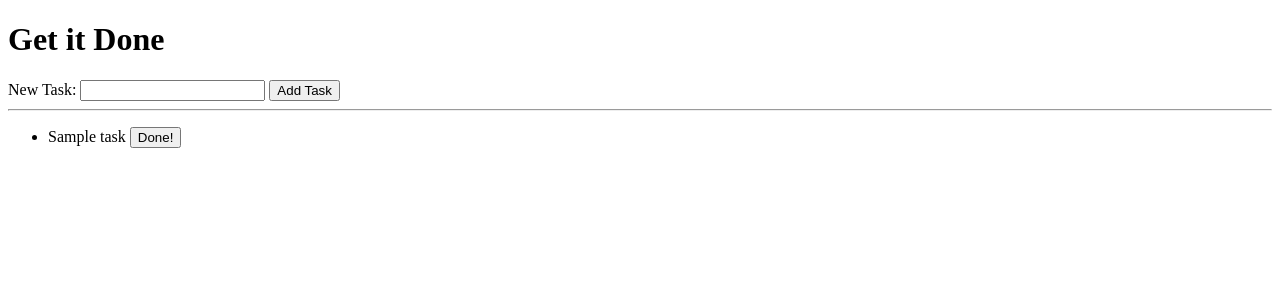
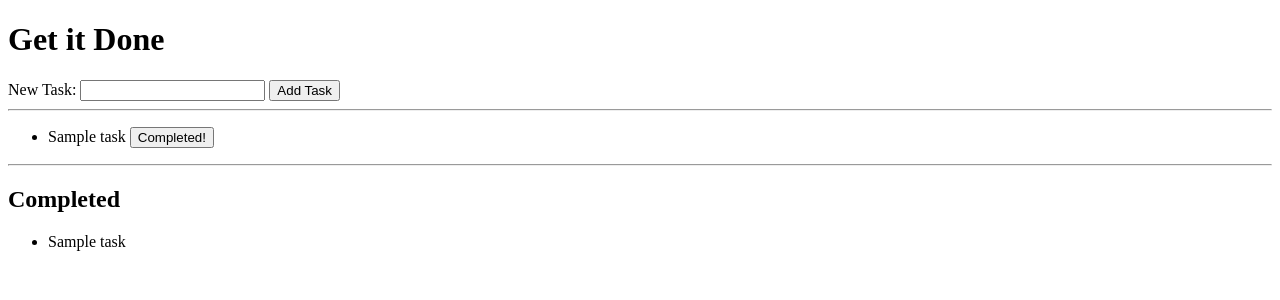
Before and after one commit to dj27chris/get-it-done, a Flask app: template templates/todo.html in a window 1280 px wide. Shown: the top 300 px of the page. Run offline with Flask 2, Linux system fonts and the light colour scheme; tables that the repository leaves empty hold one stand-in row (values such as "Sample post"); the template is opened without the code that fills it: values that come from a table or form of the project are taken from there, most other values are stand-ins (such as "Sample title", 1, 10 or a date in 2020).

Commit message:
created a completed

```diff
--- a/main.py
+++ b/main.py
@@ -28,8 +28,10 @@ def index():
         db.session.add(new_task)
         db.session.commit()
 
-    tasks = Task.query.all()
-    return render_template('todo.html', title="Get it Done!", tasks=tasks)
+    tasks = Task.query.filter_by(completed=False).all()
+    completed_tasks = Task.query.filter_by(completed=True).all()
+    return render_template('todo.html', title="Get it Done!", tasks=tasks,
+        completed_tasks=completed_tasks)
 
 
 @app.route('/delete-task', methods=['POST'])
@@ -39,7 +41,7 @@ def delete_task():
     task = Task.query.get(task_id)
     task.completed = True
     db.session.add(task)
-    db.commit()
+    db.session.commit()
 
     return redirect('/')
 
--- a/templates/todo.html
+++ b/templates/todo.html
@@ -22,9 +22,19 @@
                   <li>{{task.name}}
                       <form method="POST" action="/delete-task" style="display:inline-block;">
                       <input type="hidden" name="task-id" value="{{task.id}}" />
-                      <input type="submit" value="Done!" />
+                      <input type="submit" value="Completed!" />
                   </li>
                   {% endfor %}
               </ul>
         {% endif %}
+
+        <hr />
+
+        <h2> Completed</h2>
+
+        <ul>
+            {% for task in completed_tasks %}
+            <li> {{task.name}}</li>
+            {% endfor %}
+        </ul>
 {% endblock %}
```
